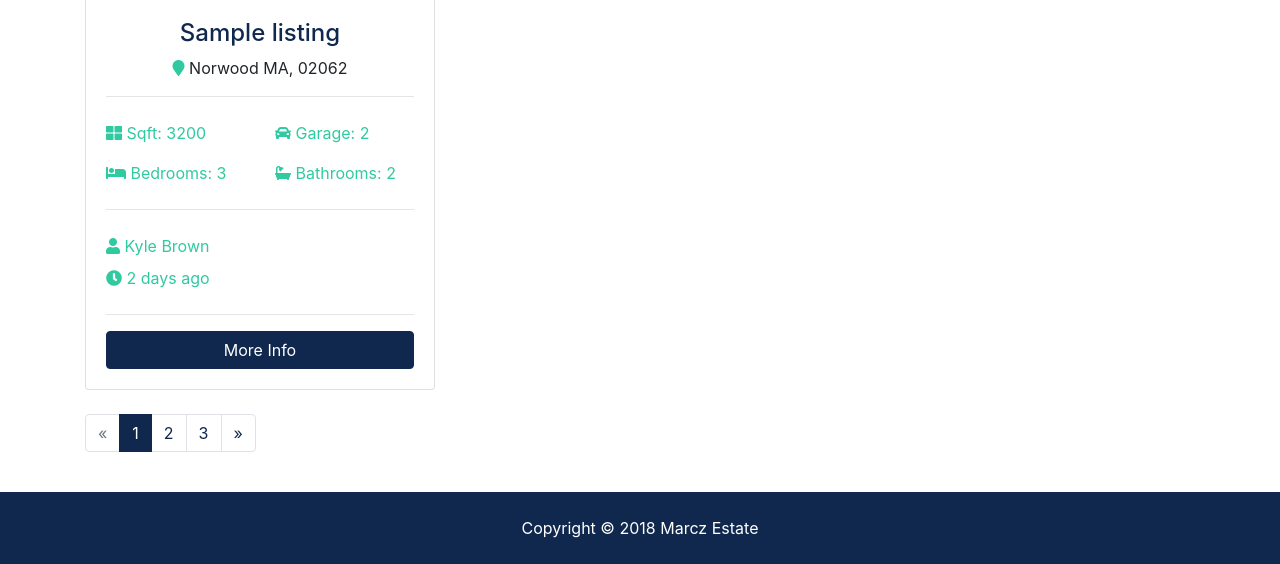
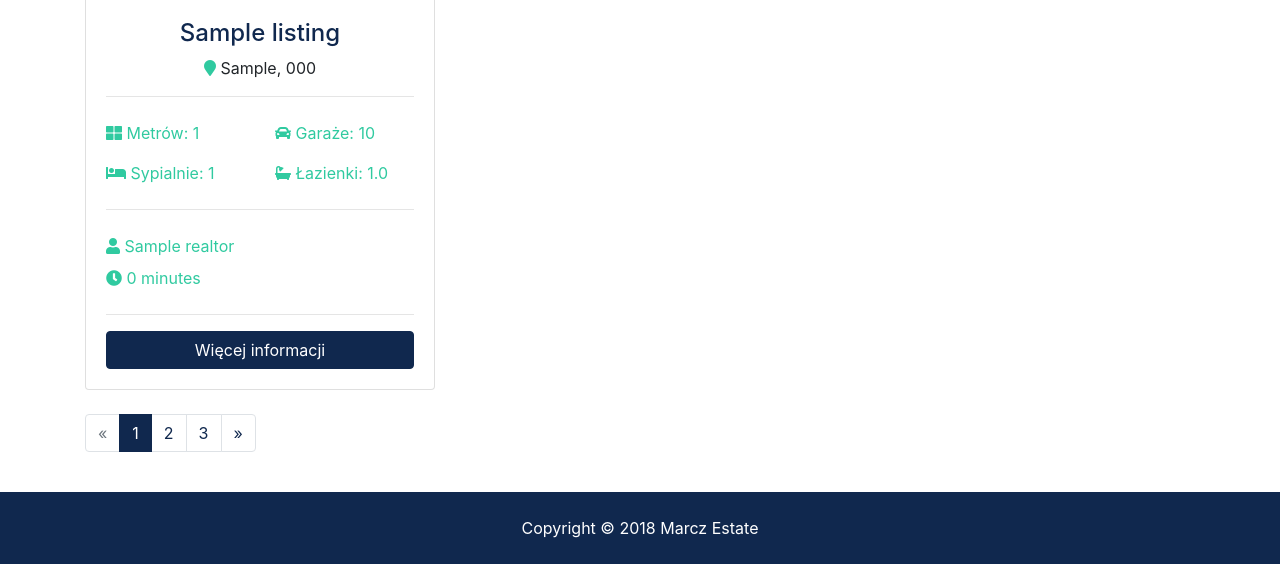
Before and after one commit to Marczu/DjangoHouseProject, a Django app: page /listings/ in a window 1280 px wide. Shown: the part 710-1274 px from the top of the page. Run offline with Django 3.2, Linux system fonts and the light colour scheme; tables that the repository leaves empty hold one stand-in row (values such as "Sample post"); grey boxes marked "Sample" are stand-in pictures; some libraries are stand-ins or nearby versions.

Commit message:
Displying houses from db on listing page

```diff
--- a/listings/views.py
+++ b/listings/views.py
@@ -13,7 +13,7 @@ def index(request):
     return render(request, 'listings/listings.html', context)
 
 
-def listing(request):
+def listing(request, listing_id):
     return render(request, 'listings/listing.html')
 
 
--- a/templates/listings/listings.html
+++ b/templates/listings/listings.html
@@ -1,4 +1,6 @@
 {% extends 'base.html' %}
+
+{% load humanize %}
 
 {% block content %}
  <section id="showcase-inner" class="py-5 text-white">
@@ -35,42 +37,42 @@
             {% for listing in listings %}
                 <div class="col-md-6 col-lg-4 mb-4">
                   <div class="card listing-preview">
-                    <img class="card-img-top" src="assets/img/homes/home-1.jpg" alt="">
+                    <img class="card-img-top" src="{{ listing.photo_main.url }}" alt="">
                     <div class="card-img-overlay">
                       <h2>
-                        <span class="badge badge-secondary text-white">$490,000</span>
+                        <span class="badge badge-secondary text-white">{{ listing.price | intcomma }} PLN</span>
                       </h2>
                     </div>
                     <div class="card-body">
                       <div class="listing-heading text-center">
                         <h4 class="text-primary">{{ listing.title }}</h4>
                         <p>
-                          <i class="fas fa-map-marker text-secondary"></i> Norwood MA, 02062</p>
+                          <i class="fas fa-map-marker text-secondary"></i> {{ listing.city }}, {{ listing.zipcode }}</p>
                       </div>
                       <hr>
                       <div class="row py-2 text-secondary">
                         <div class="col-6">
-                          <i class="fas fa-th-large"></i> Sqft: 3200</div>
+                          <i class="fas fa-th-large"></i> Metrów: {{ listing.sqmeters }}</div>
                         <div class="col-6">
-                          <i class="fas fa-car"></i> Garage: 2</div>
+                          <i class="fas fa-car"></i> Garaże: {{ listing.garage }}</div>
                       </div>
                       <div class="row py-2 text-secondary">
                         <div class="col-6">
-                          <i class="fas fa-bed"></i> Bedrooms: 3</div>
+                          <i class="fas fa-bed"></i> Sypialnie: {{ listing.bedrooms }}</div>
                         <div class="col-6">
-                          <i class="fas fa-bath"></i> Bathrooms: 2</div>
+                          <i class="fas fa-bath"></i> Łazienki: {{ listing.bathrooms }}</div>
                       </div>
                       <hr>
                       <div class="row py-2 text-secondary">
                         <div class="col-12">
-                          <i class="fas fa-user"></i> Kyle Brown</div>
+                          <i class="fas fa-user"></i> {{ listing.realtor }}</div>
                       </div>
                       <div class="row text-secondary pb-2">
                         <div class="col-6">
-                          <i class="fas fa-clock"></i> 2 days ago</div>
+                          <i class="fas fa-clock"></i> {{ listing.list_date | timesince }}</div>
                       </div>
                       <hr>
-                      <a href="listing.html" class="btn btn-primary btn-block">More Info</a>
+                      <a href="{% url 'listing' listing.id %}" class="btn btn-primary btn-block">Więcej informacji</a>
                     </div>
                   </div>
                 </div>
```
